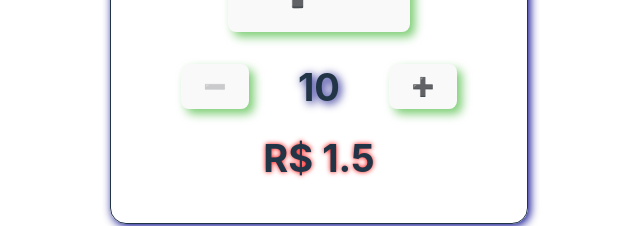
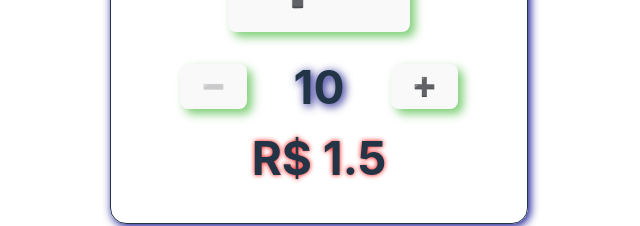
Before and after one commit to wandreperes/wpinfo, a React (Vite) app in the folder wpinfo/: page / in a window 1280 px wide. Shown: the part 541-767 px from the top of the page, without its empty margins (321-961 px from the left). Built offline with nearby package versions, Linux system fonts and the light colour scheme.

Commit message:
mudança de fonte

```diff
--- a/wpinfo/src/App.css
+++ b/wpinfo/src/App.css
@@ -52,7 +52,7 @@
   border-radius: 10px;
   padding: 5px;
   /* filter: drop-shadow(0px 0px 5px navy ); */
-  font-size: 38px;
+  font-size: 46px;
   font-weight: bold;
   text-shadow: 2px 2px 10px navy ;
   /* drop-shadow: 5px 5px 10px rgba(214, 29, 0, 0.137); */
```
